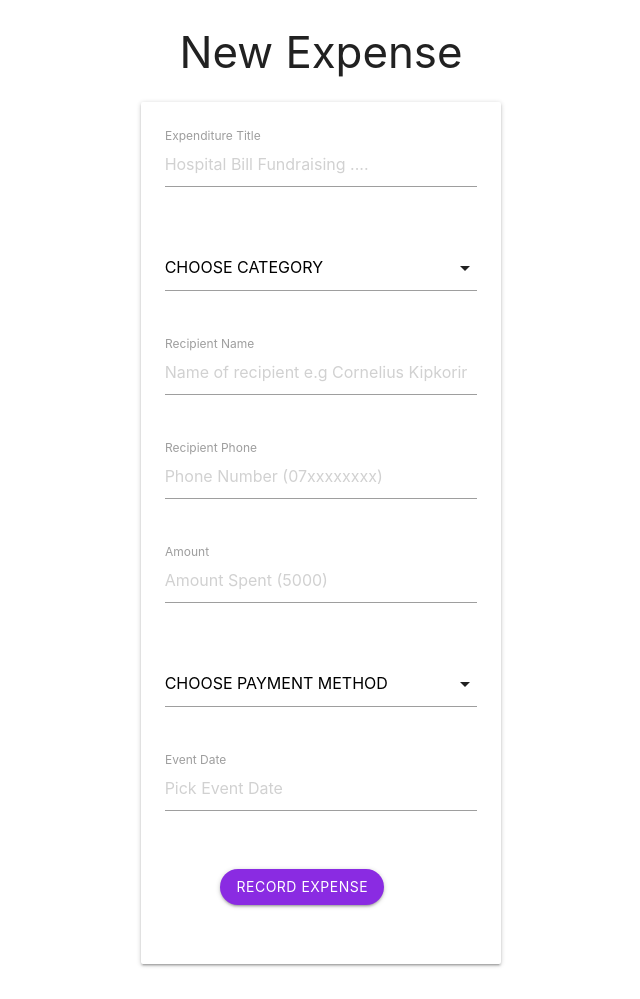
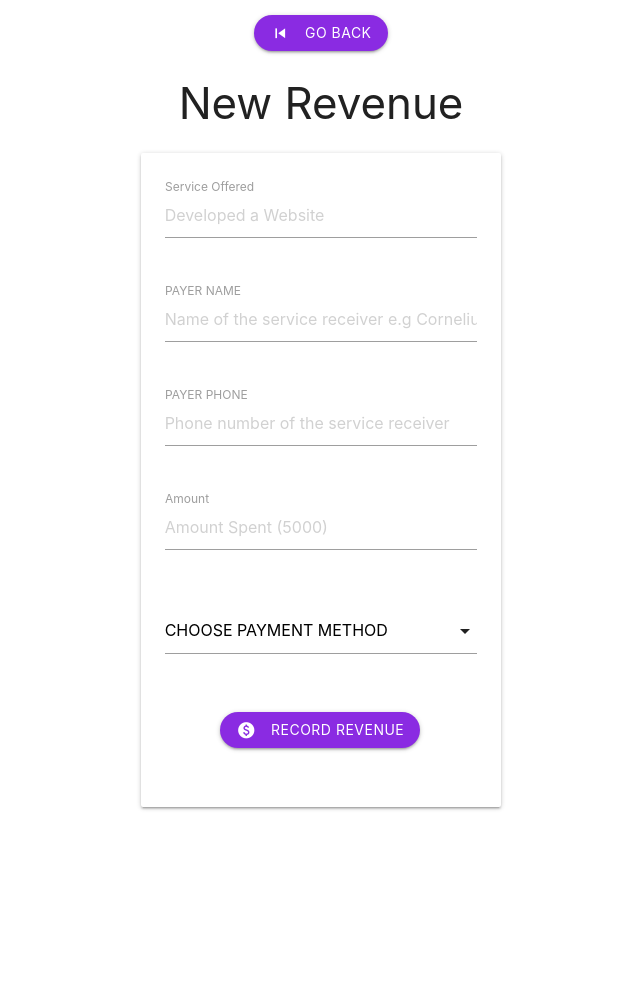
Before and after one commit to hornafricinc/expenseManager, a Django app: template templates/accounts/new_revenue.html in a window 1280 px wide. Shown: the whole page, without its empty margins (319-959 px from the left). After the commit the page ends 810 px from the top, so only its background shows below. Run offline with Django 3.2, Linux system fonts and the light colour scheme; the template is opened without the code that fills it, so the values that code supplies are empty.

Commit message:
Latest Commit

```diff
--- a/accounts/urls.py
+++ b/accounts/urls.py
@@ -11,4 +11,7 @@ urlpatterns=[
     path('accounts/expenditure/', views.expenditure, name='expenditure'),
     path('accounts/expenditure/new_expenditure/', views.new_expenditure, name='new_expense'),
 
+    path('accounts/revenue/', views.revenue_summary, name='revenue'),
+    path('accounts/revenue/new_revenue/', views.new_revenue, name='new_revenue'),
+
 ]
--- a/templates/accounts/expenditure.html
+++ b/templates/accounts/expenditure.html
@@ -4,6 +4,7 @@
     <div class="row">
         <div class="col s12 m10 offset-m1">
             <h3 class="center-align">ALL MY EXPENSES SUMMARY</h3>
+          <p class="center-align"><a class="btn em-btn" href="{% url 'accounts:user_dashboard' %}"><i class="material-icons left">home</i>Home </a> </p>
             <p class="center-align"><a href="{% url 'accounts:new_expense' %}" class="btn em-btn">New Expense</a> </p>
             <div class="row">
                 <div class="col s12 m12">
--- a/templates/accounts/index.html
+++ b/templates/accounts/index.html
@@ -16,7 +16,48 @@
 {% block content %}
     <div class="row">
         <div class="col s12 m8 offset-m2">
-            <h3 class="center-align">{{ request.user.first_name }}  Welcome to Your DashBoard</h3>
+            <h5 class="center-align">{{ request.user.first_name }}  Welcome to Your DashBoard</h5>
+            <!--First Row-->
+            <div class="row">
+                <div class="col s12 m4">
+                    <div class="card center-align">
+                        <div class="card-content">
+                            <span class="material-icons" style="font-size: 50px;color: blueviolet">
+                                account_balance
+                            </span>
+                            {% if running_balance < 0 %}
+                                <h5 class="red-text">Ksh.{{ running_balance }}</h5>
+                                {% else %}
+                                <h5 class="green-text">Ksh.{{ running_balance }}</h5>
+                            {% endif %}
+
+                            <p>Current Balance</p>
+                        </div>
+                    </div>
+                </div>
+                <div class="col s12 m4">
+                    <div class="card center-align">
+                        <div class="card-content">
+                            <span class="material-icons" style="font-size: 50px;color: blueviolet">
+                                paid
+                            </span>
+                            <h5>Ksh.{{ revenue }}</h5>
+                            <p>Total Income</p>
+                        </div>
+                    </div>
+                </div>
+                <div class="col s12 m4">
+                    <div class="card center-align">
+                        <div class="card-content">
+                            <span class="material-icons" style="font-size: 50px;color: blueviolet">
+                                shopping_cart
+                            </span>
+                            <h5>Ksh.{{ expense }}</h5>
+                            <p>Total Expenditure</p>
+                        </div>
+                    </div>
+                </div>
+            </div>
             <div class="row">
                 <div class="col s12 m6">
                     <a href="{% url 'accounts:expenditure' %}">
@@ -33,13 +74,13 @@
                 </div>
 
                  <div class="col s12 m6">
-                    <a href="">
+                    <a href="{% url 'accounts:revenue' %}">
                     <div class="card">
                         <div class="card-image">
           <img src="{% static 'images/income.jpeg' %}" >
         </div>
                         <div class="card-content">
-                            <p>INCOME</p>
+                            <p>REVENUE</p>
                         </div>
                     </div>
                         </a>
--- a/templates/accounts/new_expense.html
+++ b/templates/accounts/new_expense.html
@@ -3,6 +3,7 @@
 {% block content %}
     <div class="row">
         <div class="col s12 m8 offset-m2">
+         <p class="center-align"><a class="btn em-btn" href="{% url 'accounts:expenditure' %}"><i class="material-icons left">skip_previous</i> GO BACK</a> </p>
             <h3 class="center-align">New Expense</h3>
                   <div class="col s12 m8 offset-m2">
                     <div class="card">
--- a/templates/accounts/new_revenue.html
+++ b/templates/accounts/new_revenue.html
@@ -3,7 +3,8 @@
 {% block content %}
     <div class="row">
         <div class="col s12 m8 offset-m2">
-            <h3 class="center-align">New Expense</h3>
+            <p class="center-align"><a class="btn em-btn" href="{% url 'accounts:revenue' %}"><i class="material-icons left">skip_previous</i> GO BACK</a> </p>
+            <h3 class="center-align">New Revenue</h3>
                   <div class="col s12 m8 offset-m2">
                     <div class="card">
                         <div class="card-content">
@@ -28,35 +29,26 @@
                     {% endfor %}
                                 <div class="row">
                                     <div class="input-field col s12 m12">
-                                        <input type="text" placeholder="Hospital Bill Fundraising ...." class="validate" required name="e_title" id="id_title">
-                                        <label for="id_title">Expenditure Title</label>
+                                        <input type="text" placeholder="Developed a Website" class="validate" required name="service" id="id_title">
+                                        <label for="id_title">Service Offered</label>
+                                    </div>
+                                </div>
+
+                                <div class="row">
+                                    <div class="input-field col s12 m12">
+                                        <input type="text" placeholder="Name of the service receiver e.g Cornelius Kipkorir" class="validate" required name="payer_name" id="id_rname">
+                                        <label for="id_rname">PAYER NAME</label>
                                     </div>
                                 </div>
                                 <div class="row">
                                     <div class="input-field col s12 m12">
-                                        <select name="category">
-                                          <option value="" disabled selected>CHOOSE CATEGORY</option>
-                                          <option value="personal">PERSONAL DEVELOPMENT</option>
-                                          <option value="others">OTHER PEOPLE AID</option>
-                                          <option value="donation">DONATION</option>
-                                        </select>
+                                        <input type="text" placeholder="Phone number of the service receiver" class="validate" required name="payer_phone" id="id_rphone">
+                                        <label for="id_rphone">PAYER PHONE</label>
                                     </div>
                                 </div>
                                 <div class="row">
                                     <div class="input-field col s12 m12">
-                                        <input type="text" placeholder="Name of recipient e.g Cornelius Kipkorir" class="validate" required name="r_name" id="id_rname">
-                                        <label for="id_rname">Recipient Name</label>
-                                    </div>
-                                </div>
-                                <div class="row">
-                                    <div class="input-field col s12 m12">
-                                        <input type="text" placeholder="Phone Number (07xxxxxxxx)" class="validate" required name="r_phone" id="id_rphone">
-                                        <label for="id_rphone">Recipient Phone</label>
-                                    </div>
-                                </div>
-                                <div class="row">
-                                    <div class="input-field col s12 m12">
-                                        <input type="number" placeholder="Amount Spent (5000)" class="validate" required name="e_amount" id="id_eamount">
+                                        <input type="number" placeholder="Amount Spent (5000)" class="validate" required name="amount" id="id_eamount">
                                         <label for="id_eamount">Amount</label>
                                     </div>
                                 </div>
@@ -72,14 +64,8 @@
                                     </div>
                                 </div>
                                 <div class="row">
-                                    <div class="input-field col s12 m12">
-                                        <input type="text" placeholder="Pick Event Date" class="datepicker" required name="e_eventdate" id="id_eeventdate">
-                                        <label for="id_eeventdate">Event Date</label>
-                                    </div>
-                                </div>
-                                <div class="row">
                                     <div class="input-field col s12 m8 offset-m2">
-                                        <button type="submit" class="em-btn btn">Record Expense</button>
+                                        <button type="submit" class="em-btn btn"><i class="material-icons left">paid</i> Record Revenue</button>
                                     </div>
                                 </div>
 
```
Also changed, not shown: accounts/core/common_functions.py (+14 -0 lines), accounts/models.py (+11 -0 lines), accounts/views.py (+53 -2 lines), templates/accounts/revenue_summary.html (+15 -18 lines), templates/index.html (+31 -1 lines), templates/menu.html (+6 -1 lines), accounts/migrations/0003_revenue.py (added).
